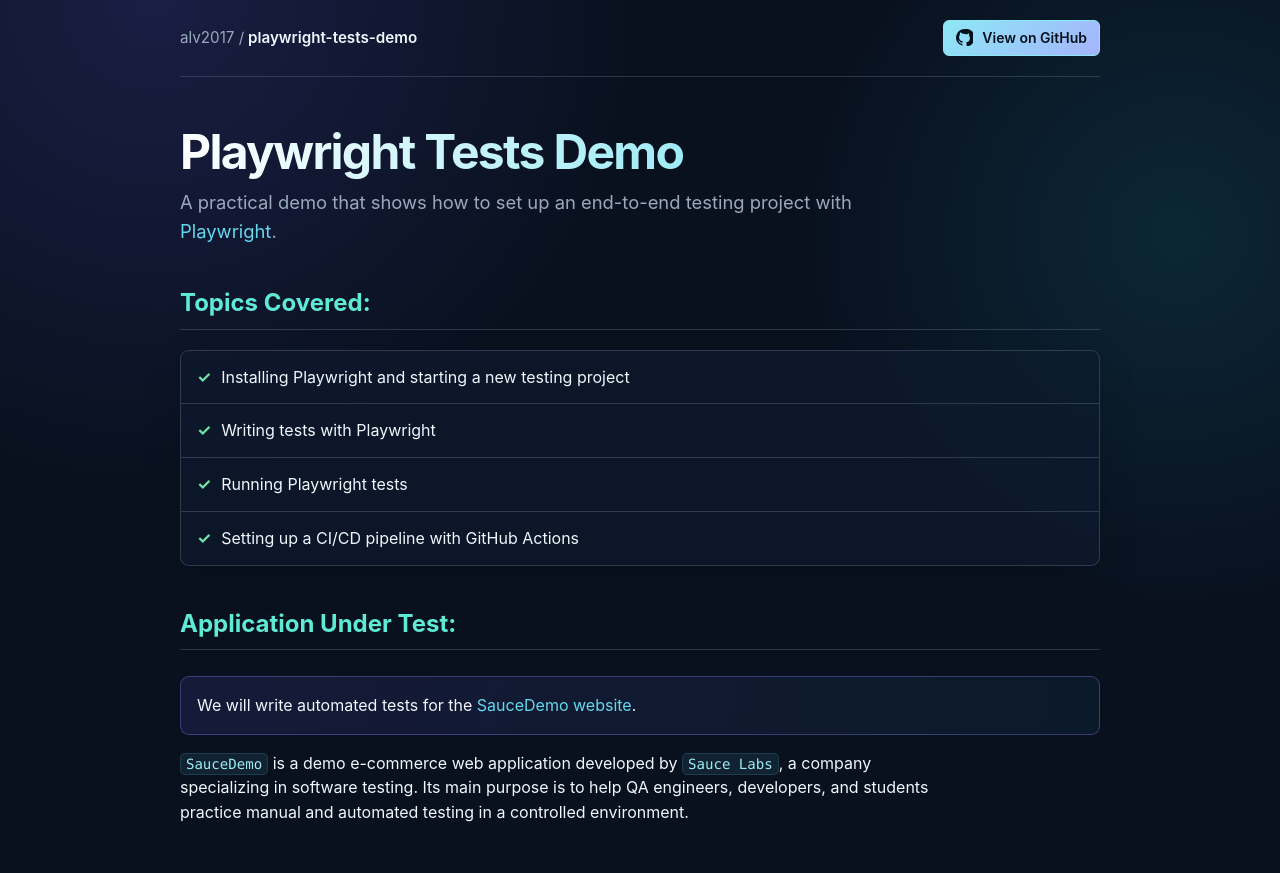
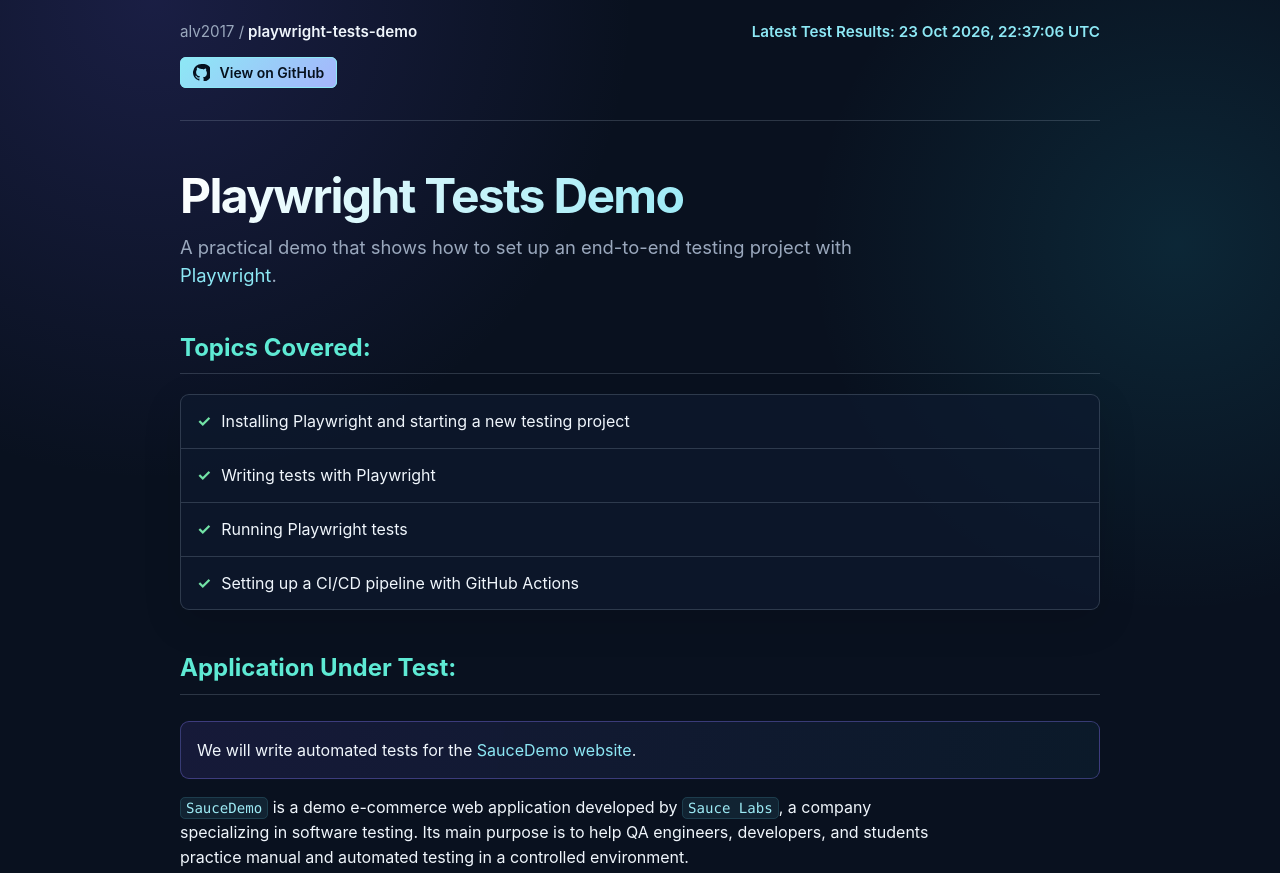
Before and after one commit to alv2017/playwright-tests-demo, a plain HTML site: page index.html in a window 1280 px wide. Shown: the top 873 px of the page. Drawn offline with Linux system fonts and the light colour scheme.

Commit message:
Landing page: link to the most recent tests results have been added.

```diff
--- a/index.html
+++ b/index.html
@@ -32,7 +32,7 @@
 
       header {
         display: flex;
-        align-items: center;
+        align-items: flex-start;
         justify-content: space-between;
         gap: 20px;
         padding: 20px 0;
@@ -41,8 +41,9 @@
 
       .repository { margin: 0; font-size: 0.95rem; font-weight: 600; }
       .repository span { color: var(--muted); font-weight: 400; }
-      a { color: var(--link); text-decoration: none; }
-      a:hover { text-decoration: underline; }
+      .test-result { margin: 0; font-size: 0.95rem; font-weight: 600; }
+      a { color: var(--link); text-decoration: none; color: #8de8f5}
+      a:hover { text-decoration: underline; cursor: pointer;}
 
       .github-link {
         padding: 6px 12px;
@@ -88,11 +89,21 @@
   <body>
     <div class="page">
       <header>
-        <p class="repository"><span>alv2017 /</span> playwright-tests-demo</p>
-        <a class="github-link" href="https://github.com/alv2017/playwright-tests-demo" target="_blank">
-          <svg viewBox="0 0 16 16" aria-hidden="true"><path d="M8 0a8 8 0 0 0-2.53 15.59c.4.07.55-.17.55-.38 0-.19-.01-.82-.01-1.49-2.01.37-2.53-.49-2.69-.94-.09-.23-.48-.94-.82-1.13-.28-.15-.68-.52-.01-.53.63-.01 1.08.58 1.23.82.72 1.21 1.87.87 2.33.66.07-.52.28-.87.51-1.07-1.78-.2-3.64-.89-3.64-3.95 0-.87.31-1.59.82-2.15-.08-.2-.36-1.02.08-2.12 0 0 .67-.21 2.2.82A7.7 7.7 0 0 1 8 4.8c.68 0 1.36.09 2 .27 1.53-1.04 2.2-.82 2.2-.82.44 1.1.16 1.92.08 2.12.51.56.82 1.27.82 2.15 0 3.07-1.87 3.75-3.65 3.95.29.25.54.73.54 1.48 0 1.07-.01 1.93-.01 2.2 0 .21.15.46.55.38A8 8 0 0 0 8 0Z" /></svg>
-          View on GitHub
-        </a>
+        <div class="header-item">
+          <p class="repository"><span>alv2017 /</span> playwright-tests-demo</p>
+          <p><a class="github-link" href="https://github.com/alv2017/playwright-tests-demo" target="_blank">
+            <svg viewBox="0 0 16 16" aria-hidden="true"><path d="M8 0a8 8 0 0 0-2.53 15.59c.4.07.55-.17.55-.38 0-.19-.01-.82-.01-1.49-2.01.37-2.53-.49-2.69-.94-.09-.23-.48-.94-.82-1.13-.28-.15-.68-.52-.01-.53.63-.01 1.08.58 1.23.82.72 1.21 1.87.87 2.33.66.07-.52.28-.87.51-1.07-1.78-.2-3.64-.89-3.64-3.95 0-.87.31-1.59.82-2.15-.08-.2-.36-1.02.08-2.12 0 0 .67-.21 2.2.82A7.7 7.7 0 0 1 8 4.8c.68 0 1.36.09 2 .27 1.53-1.04 2.2-.82 2.2-.82.44 1.1.16 1.92.08 2.12.51.56.82 1.27.82 2.15 0 3.07-1.87 3.75-3.65 3.95.29.25.54.73.54 1.48 0 1.07-.01 1.93-.01 2.2 0 .21.15.46.55.38A8 8 0 0 0 8 0Z" /></svg>
+            View on GitHub
+          </a></p>
+        </div>
+
+        <div class="header-item">
+          <p class="test-result">
+            <a id="latest-test-report" href="reports/" aria-live="polite">
+              Latest Test Results: <time id="latest-test-date">Loading…</time>
+            </a>
+          </p>
+        </div>
       </header>
 
       <main>
@@ -126,5 +137,34 @@
         </a>
       </footer>
     </div>
+    <script>
+      (async () => {
+        const reportLink = document.getElementById("latest-test-report");
+        const reportDate = document.getElementById("latest-test-date");
+
+        try {
+          const response = await fetch("./reports/latest.json", { cache: "no-store" });
+          if (!response.ok) throw new Error(`Unable to load the latest report (${response.status})`);
+
+          const latestReport = await response.json();
+          const publishedAt = new Date(latestReport.publishedAt);
+          if (!latestReport.reportUrl || Number.isNaN(publishedAt.getTime())) {
+            throw new Error("The latest report metadata is incomplete");
+          }
+
+          reportLink.href = latestReport.reportUrl;
+          reportDate.dateTime = publishedAt.toISOString();
+          reportDate.textContent = new Intl.DateTimeFormat("en-GB", {
+            dateStyle: "medium",
+            timeStyle: "medium",
+            timeZone: "UTC",
+          }).format(publishedAt) + " UTC";
+        } catch (error) {
+          reportLink.removeAttribute("href");
+          reportDate.textContent = "Unavailable";
+          console.error("Could not load the latest test report:", error);
+        }
+      })();
+    </script>
   </body>
 </html>
```
